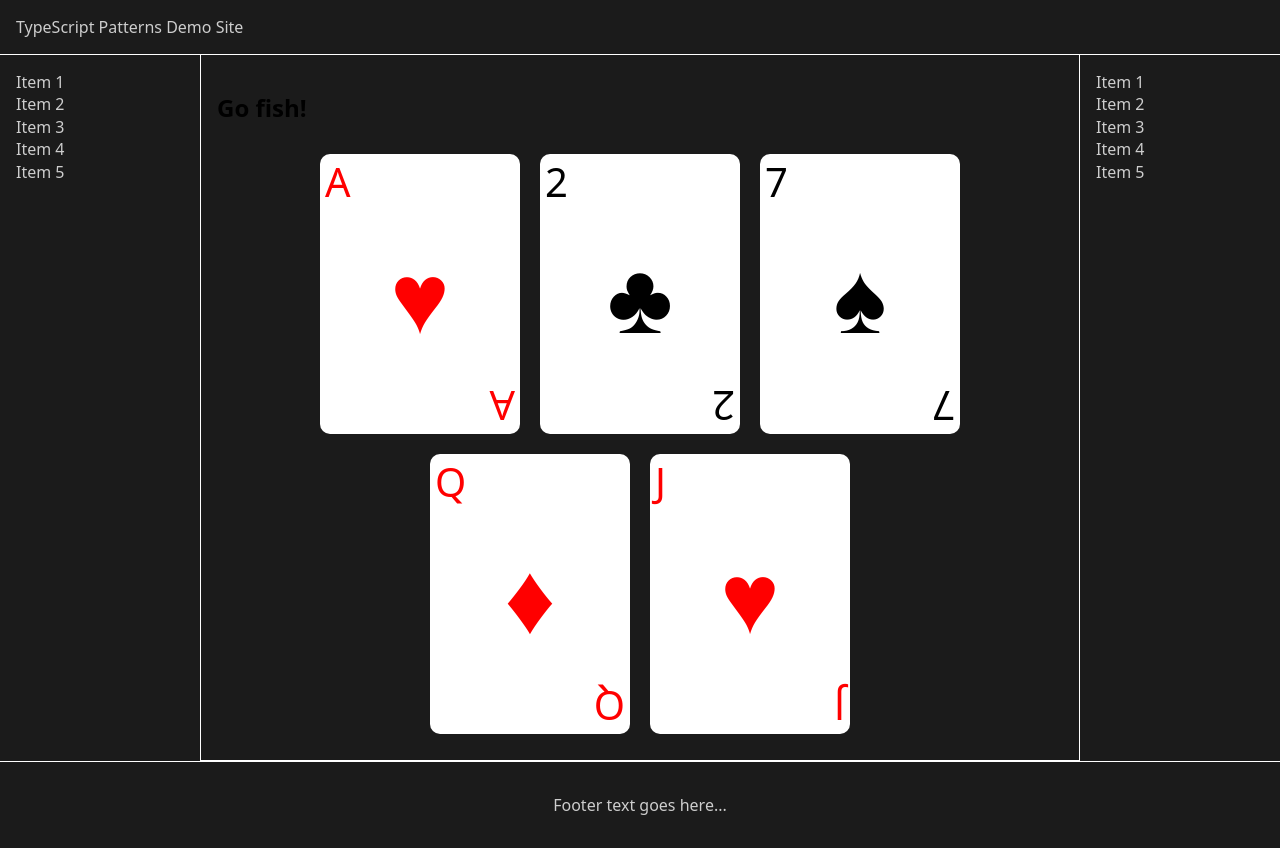
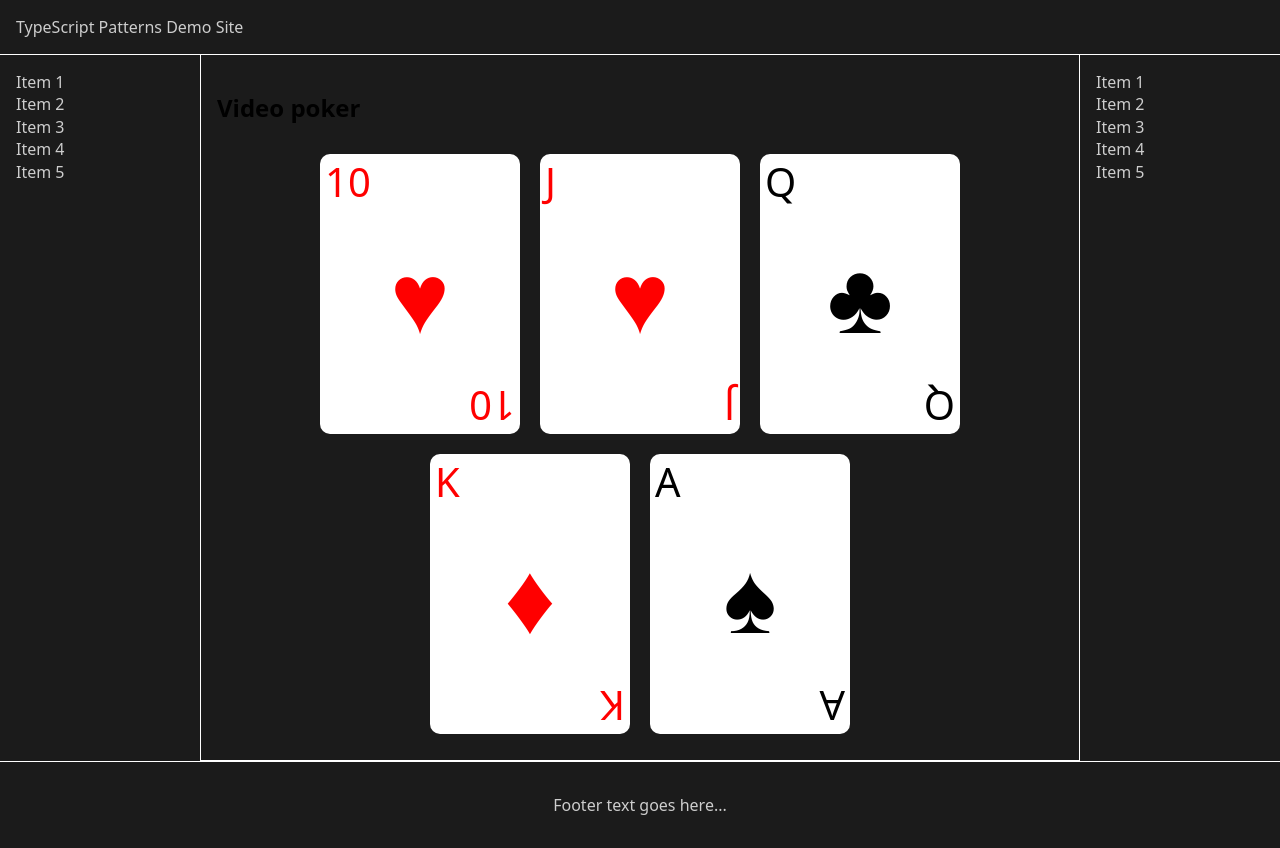
Before and after one commit to pcoet/typescript-patterns, a website built with Parcel: page site/poker.html in a window 1280 px wide. Built offline with nearby package versions, Linux system fonts and the light colour scheme.

Commit message:
created deal function for video poker

```diff
--- a/site/cards.ts
+++ /dev/null
@@ -1,18 +0,0 @@
-// Copyright 2023 Google LLC
-//
-// Licensed under the Apache License, Version 2.0 (the "License");
-// you may not use this file except in compliance with the License.
-// You may obtain a copy of the License at
-//
-//    https://www.apache.org/licenses/LICENSE-2.0
-//
-// Unless required by applicable law or agreed to in writing, software
-// distributed under the License is distributed on an "AS IS" BASIS,
-// WITHOUT WARRANTIES OR CONDITIONS OF ANY KIND, either express or implied.
-// See the License for the specific language governing permissions and
-// limitations under the License.
-
-const id = document.querySelector("#replace");
-if (id) {
-  id.textContent = "Go fish!";
-}
--- a/site/cards.css
+++ b/site/poker.css
@@ -36,19 +36,19 @@
   transform: scale(-1);
 }
 
-.heart {
+.hearts {
   color: red;
 }
 
-.club {
+.clubs {
   color: black;
 }
 
-.spade {
+.spades {
   color: black;
 }
 
-.diamond {
+.diamonds {
   color: red;
 }
 
--- a/site/cards.html
+++ b/site/poker.html
@@ -4,9 +4,9 @@
     <meta charset="utf-8" />
     <meta name="viewport" content="width=device-width" />
 
-    <title>Cards</title>
+    <title>Video poker</title>
     <link rel="stylesheet" href="styles.css" />
-    <link rel="stylesheet" href="cards.css" />
+    <link rel="stylesheet" href="poker.css" />
   </head>
   <body>
     <div class="wrapper">
@@ -22,33 +22,8 @@
       </aside>
       <main class="main table">
         <article>
-          <h1 id="replace">Replace me</h1>
-          <div class="hand">
-            <div class="card heart">
-              <div>A</div>
-              <div>&hearts;</div>
-              <div>A</div>
-            </div>
-            <div class="card club">
-              <div>2</div>
-              <div>&clubs;</div>
-              <div>2</div>
-            </div>
-            <div class="card spade">
-              <div>7</div>
-              <div>&spades;</div>
-              <div>7</div>
-            </div>
-            <div class="card diamond">
-              <div>Q</div>
-              <div>&diams;</div>
-              <div>Q</div>
-            </div>
-            <div class="card heart">
-              <div>J</div>
-              <div>&hearts;</div>
-              <div>J</div>
-            </div>
+          <h1 id="replace">Video poker</h1>
+          <div id="hand" class="hand">
           </div>
         </article>
       </main>
@@ -65,6 +40,6 @@
         <p>Footer text goes here...</p>
       </footer>
     </div>
-<script src="cards.ts" type="module"></script>
+  <script src="poker.ts" type="module"></script>
 </body>
 </html>
--- /dev/null
+++ b/site/poker.ts
@@ -0,0 +1,113 @@
+// Copyright 2023 Google LLC
+//
+// Licensed under the Apache License, Version 2.0 (the "License");
+// you may not use this file except in compliance with the License.
+// You may obtain a copy of the License at
+//
+//    https://www.apache.org/licenses/LICENSE-2.0
+//
+// Unless required by applicable law or agreed to in writing, software
+// distributed under the License is distributed on an "AS IS" BASIS,
+// WITHOUT WARRANTIES OR CONDITIONS OF ANY KIND, either express or implied.
+// See the License for the specific language governing permissions and
+// limitations under the License.
+
+type CardId =
+  'C2' | 'C3' | 'C4' | 'C5' | 'C6' | 'C7' | 'C8' | 'C9' | 'C10'| 'CJ' | 'CQ' | 'CK' | 'CA' |
+  'D2' | 'D3' | 'D4' | 'D5' | 'D6' | 'D7' | 'D8' | 'D9' | 'D10'| 'DJ' | 'DQ' | 'DK' | 'DA' |
+  'H2' | 'H3' | 'H4' | 'H5' | 'H6' | 'H7' | 'H8' | 'H9' | 'H10'| 'HJ' | 'HQ' | 'HK' | 'HA' |
+  'S2' | 'S3' | 'S4' | 'S5' | 'S6' | 'S7' | 'S8' | 'S9' | 'S10'| 'SJ' | 'SQ' | 'SK' | 'SA';
+
+type Rank = '2' | '3' | '4' | '5' | '6' | '7' | '8' | '9' | '10'| 'J' | 'Q' | 'K' | 'A';
+type Suit = 'clubs' | 'diamonds' | 'hearts' | 'spades';
+type SuitIcon =  '&clubs;' | '&diams;' | '&hearts;' | '&spades;';
+type Card = { rank: Rank, suit: Suit };
+
+const suitIconMap: Record<Suit, SuitIcon> = {
+  clubs: '&clubs;',
+  diamonds: '&diams;',
+  hearts: '&hearts;',
+  spades: '&spades;',
+};
+
+const deck: Record<CardId, Card> = {
+  C2 : { rank: '2', suit: 'clubs' },
+  C3 : { rank: '3', suit: 'clubs' },
+  C4 : { rank: '4', suit: 'clubs' },
+  C5 : { rank: '5', suit: 'clubs' },
+  C6 : { rank: '6', suit: 'clubs' },
+  C7 : { rank: '7', suit: 'clubs' },
+  C8 : { rank: '8', suit: 'clubs' },
+  C9 : { rank: '9', suit: 'clubs' },
+  C10: { rank: '10', suit: 'clubs' },
+  CJ : { rank: 'J', suit: 'clubs' },
+  CQ : { rank: 'Q', suit: 'clubs' },
+  CK : { rank: 'K', suit: 'clubs' },
+  CA : { rank: 'A', suit: 'clubs' },
+  D2 : { rank: '2', suit: 'diamonds' },
+  D3 : { rank: '3', suit: 'diamonds' },
+  D4 : { rank: '4', suit: 'diamonds' },
+  D5 : { rank: '5', suit: 'diamonds' },
+  D6 : { rank: '6', suit: 'diamonds' },
+  D7 : { rank: '7', suit: 'diamonds' },
+  D8 : { rank: '8', suit: 'diamonds' },
+  D9 : { rank: '9', suit: 'diamonds' },
+  D10: { rank: '10', suit: 'diamonds' },
+  DJ : { rank: 'J', suit: 'diamonds' },
+  DQ : { rank: 'Q', suit: 'diamonds' },
+  DK : { rank: 'K', suit: 'diamonds' },
+  DA : { rank: 'A', suit: 'diamonds' },
+  H2 : { rank: '2', suit: 'hearts' },
+  H3 : { rank: '3', suit: 'hearts' },
+  H4 : { rank: '4', suit: 'hearts' },
+  H5 : { rank: '5', suit: 'hearts' },
+  H6 : { rank: '6', suit: 'hearts' },
+  H7 : { rank: '7', suit: 'hearts' },
+  H8 : { rank: '8', suit: 'hearts' },
+  H9 : { rank: '9', suit: 'hearts' },
+  H10 : { rank: '10', suit: 'hearts' },
+  HJ : { rank: 'J', suit: 'hearts' },
+  HQ : { rank: 'Q', suit: 'hearts' },
+  HK : { rank: 'K', suit: 'hearts' },
+  HA : { rank: 'A', suit: 'hearts' },
+  S2 : { rank: '2', suit: 'spades' },
+  S3 : { rank: '3', suit: 'spades' },
+  S4 : { rank: '4', suit: 'spades' },
+  S5 : { rank: '5', suit: 'spades' },
+  S6 : { rank: '6', suit: 'spades' },
+  S7 : { rank: '7', suit: 'spades' },
+  S8 : { rank: '8', suit: 'spades' },
+  S9 : { rank: '9', suit: 'spades' },
+  S10: { rank: '10', suit: 'spades' },
+  SJ : { rank: 'J', suit: 'spades' },
+  SQ : { rank: 'Q', suit: 'spades' },
+  SK : { rank: 'K', suit: 'spades' },
+  SA : { rank: 'A', suit: 'spades' },
+};
+
+function setRank(cardId: CardId, card: HTMLDivElement, div: HTMLDivElement): void {
+  div.innerHTML = `${deck[cardId].rank}`;
+  card.append(div);
+}
+
+function setSuit(cardId: CardId, card: HTMLDivElement, div: HTMLDivElement): void {
+  div.innerHTML = `${suitIconMap[deck[cardId].suit]}`;
+  card.append(div);
+}
+
+function deal(cardIds: CardId[]): void {
+  const hand = document.querySelector('#hand');
+  if (hand) {
+    for (let i = 0; i < cardIds.length; i++) {
+      const card = document.createElement('div');
+      card.id = `card${i}`;
+      card.setAttribute('class', `card ${deck[cardIds[i]].suit}`);
+      setRank(cardIds[i], card, document.createElement('div'));
+      setSuit(cardIds[i], card, document.createElement('div'));
+      setRank(cardIds[i], card, document.createElement('div'));
+      hand.append(card);
+    }
+  }
+}
+
+deal(['H10', 'HJ', 'CQ', 'DK', 'SA']);
```
